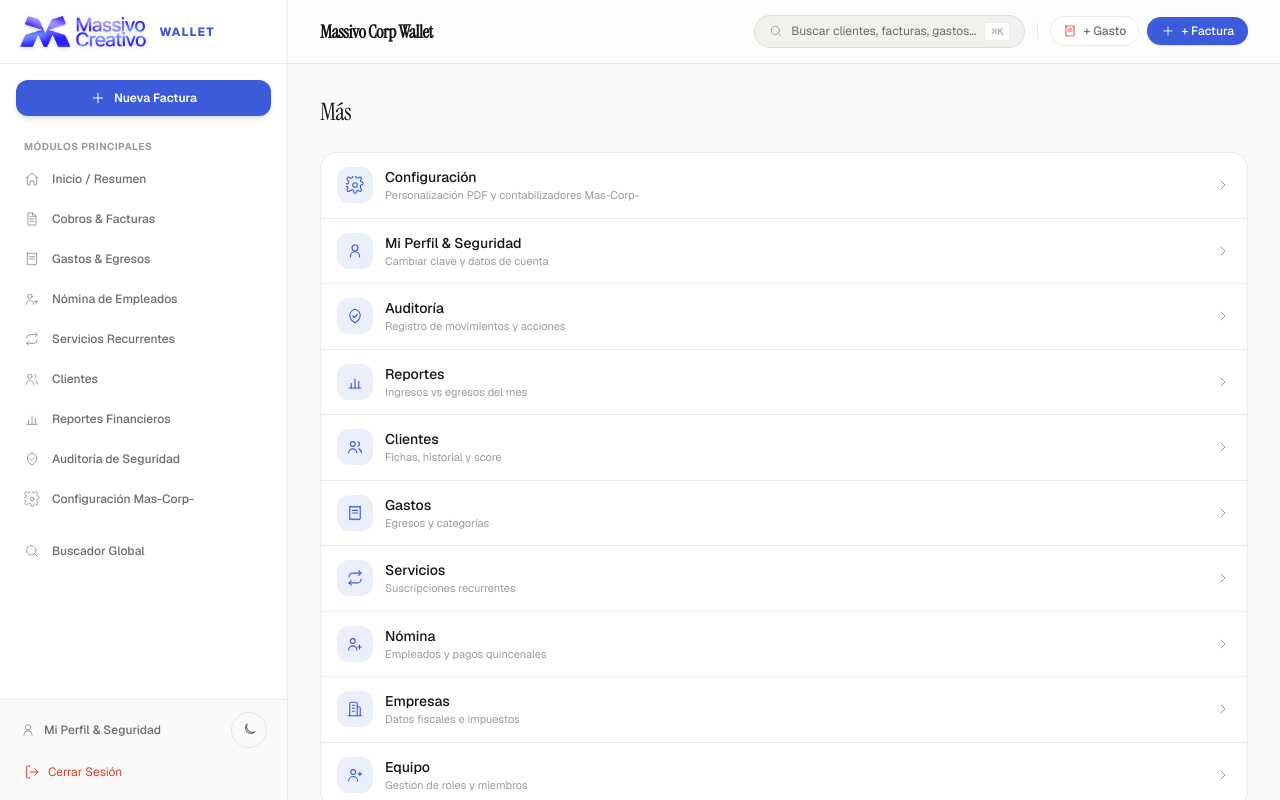
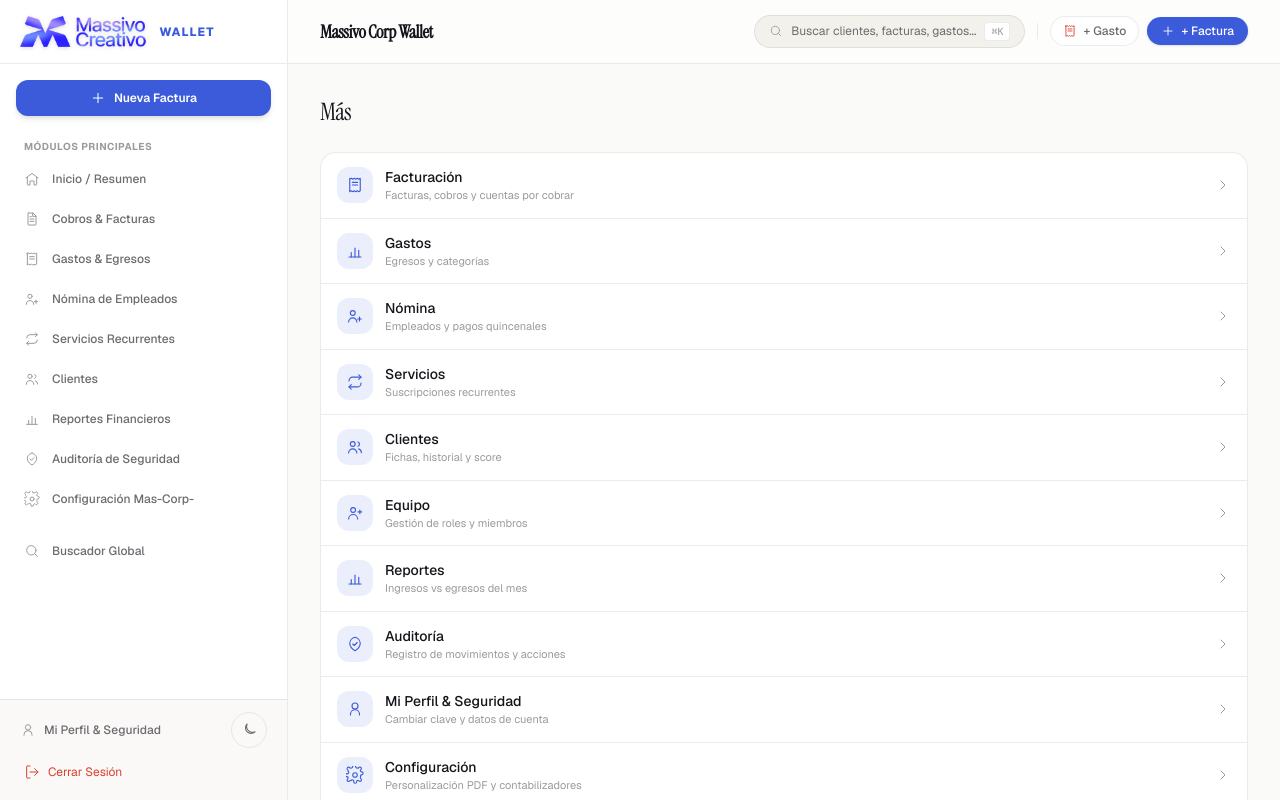
Before and after one commit to soportetecmassivocreativo-bit/multi-tenant-wallet, a Next.js app: page /mas in a window 1280 px wide. Shown: the top 800 px of the page. Built offline with nearby package versions, Linux system fonts and the light colour scheme; no server answers.

Commit message:
feat(nav): add Facturacion as first item in mas panel and reorder all modules per user design

```diff
--- a/app/(app)/mas/page.tsx
+++ b/app/(app)/mas/page.tsx
@@ -26,16 +26,17 @@ type Item = {
 };
 
 const modules: Item[] = [
-  { href: "/configuracion", label: "Configuración", desc: "Personalización PDF y contabilizadores Mas-Corp-", Icon: SettingsIcon },
-  { href: "/perfil", label: "Mi Perfil & Seguridad", desc: "Cambiar clave y datos de cuenta", Icon: UserIcon },
-  { href: "/auditoria", label: "Auditoría", desc: "Registro de movimientos y acciones", Icon: ShieldCheckIcon },
-  { href: "/reportes", label: "Reportes", desc: "Ingresos vs egresos del mes", Icon: ChartIcon },
-  { href: "/clientes", label: "Clientes", desc: "Fichas, historial y score", Icon: UsersIcon },
-  { href: "/gastos", label: "Gastos", desc: "Egresos y categorías", Icon: ReceiptIcon },
-  { href: "/servicios", label: "Servicios", desc: "Suscripciones recurrentes", Icon: RepeatIcon },
-  { href: "/nomina", label: "Nómina", desc: "Empleados y pagos quincenales", Icon: PayrollIcon },
-  { href: "/empresas", label: "Empresas", desc: "Datos fiscales e impuestos", Icon: BuildingIcon },
-  { href: "/equipo", label: "Equipo", desc: "Gestión de roles y miembros", Icon: UserPlusIcon },
+  { href: "/cobros",        label: "Facturación",          desc: "Facturas, cobros y cuentas por cobrar",    Icon: ReceiptIcon },
+  { href: "/gastos",        label: "Gastos",               desc: "Egresos y categorías",                    Icon: ChartIcon },
+  { href: "/nomina",        label: "Nómina",               desc: "Empleados y pagos quincenales",           Icon: PayrollIcon },
+  { href: "/servicios",     label: "Servicios",            desc: "Suscripciones recurrentes",               Icon: RepeatIcon },
+  { href: "/clientes",      label: "Clientes",             desc: "Fichas, historial y score",               Icon: UsersIcon },
+  { href: "/equipo",        label: "Equipo",               desc: "Gestión de roles y miembros",             Icon: UserPlusIcon },
+  { href: "/reportes",      label: "Reportes",             desc: "Ingresos vs egresos del mes",             Icon: ChartIcon },
+  { href: "/auditoria",     label: "Auditoría",            desc: "Registro de movimientos y acciones",      Icon: ShieldCheckIcon },
+  { href: "/perfil",        label: "Mi Perfil & Seguridad",desc: "Cambiar clave y datos de cuenta",         Icon: UserIcon },
+  { href: "/configuracion", label: "Configuración",        desc: "Personalización PDF y contabilizadores",  Icon: SettingsIcon },
+  { href: "/empresas",      label: "Empresas",             desc: "Datos fiscales e impuestos",              Icon: BuildingIcon },
 ];
 
 export default function MasPage() {
```
